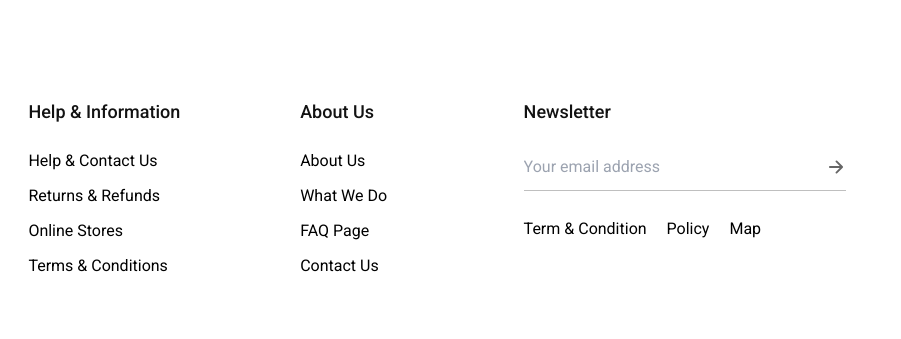
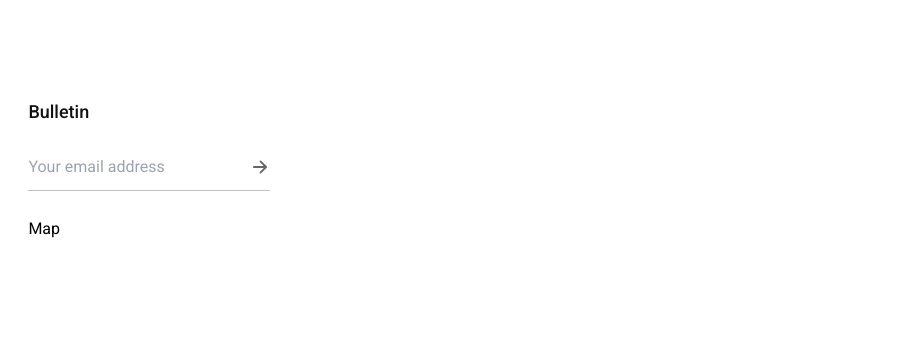
Before and after one commit to kaoutar-chadmi/BLOG-BUREAU, a plain HTML site: page index.html in a window 1280 px wide. Shown: the part 3872-4211 px from the top of the page, 379-1280 px from the left. Drawn offline with nearby package versions, Linux system fonts and the light colour scheme; a web font is replaced by a local one.

Commit message:
Update index.html

```diff
--- a/index.html
+++ b/index.html
@@ -1299,57 +1299,9 @@
 
         </div>
 
-        <ul class="footer-list">
-
-          <li>
-            <p class="footer-list-title">Help & Information</p>
-          </li>
-
-          <li>
-            <a href="#" class="footer-link">Help & Contact Us</a>
-          </li>
-
-          <li>
-            <a href="#" class="footer-link">Returns & Refunds</a>
-          </li>
-
-          <li>
-            <a href="#" class="footer-link">Online Stores</a>
-          </li>
-
-          <li>
-            <a href="#" class="footer-link">Terms & Conditions</a>
-          </li>
-
-        </ul>
-
-        <ul class="footer-list">
-
-          <li>
-            <p class="footer-list-title">About Us</p>
-          </li>
-
-          <li>
-            <a href="#" class="footer-link">About Us</a>
-          </li>
-
-          <li>
-            <a href="#" class="footer-link">What We Do</a>
-          </li>
-
-          <li>
-            <a href="#" class="footer-link">FAQ Page</a>
-          </li>
-
-          <li>
-            <a href="#" class="footer-link">Contact Us</a>
-          </li>
-
-        </ul>
-
         <div class="footer-list">
 
-          <p class="footer-list-title">Newsletter</p>
+          <p class="footer-list-title">Bulletin</p>
 
           <form action="" class="footer-form">
             <input type="email" name="email_address" placeholder="Your email address" required class="email-field">
@@ -1360,10 +1312,7 @@
           </form>
 
           <div class="wrapper">
-
-            <a href="#" class="footer-link">Term & Condition</a>
-            <a href="#" class="footer-link">Policy</a>
-            <a href="#" class="footer-link">Map</a>
+            <a href="https://maps.app.goo.gl/5dwjp7C5QmzpjP8K6" class="footer-link">Map</a>
 
           </div>
 
```
